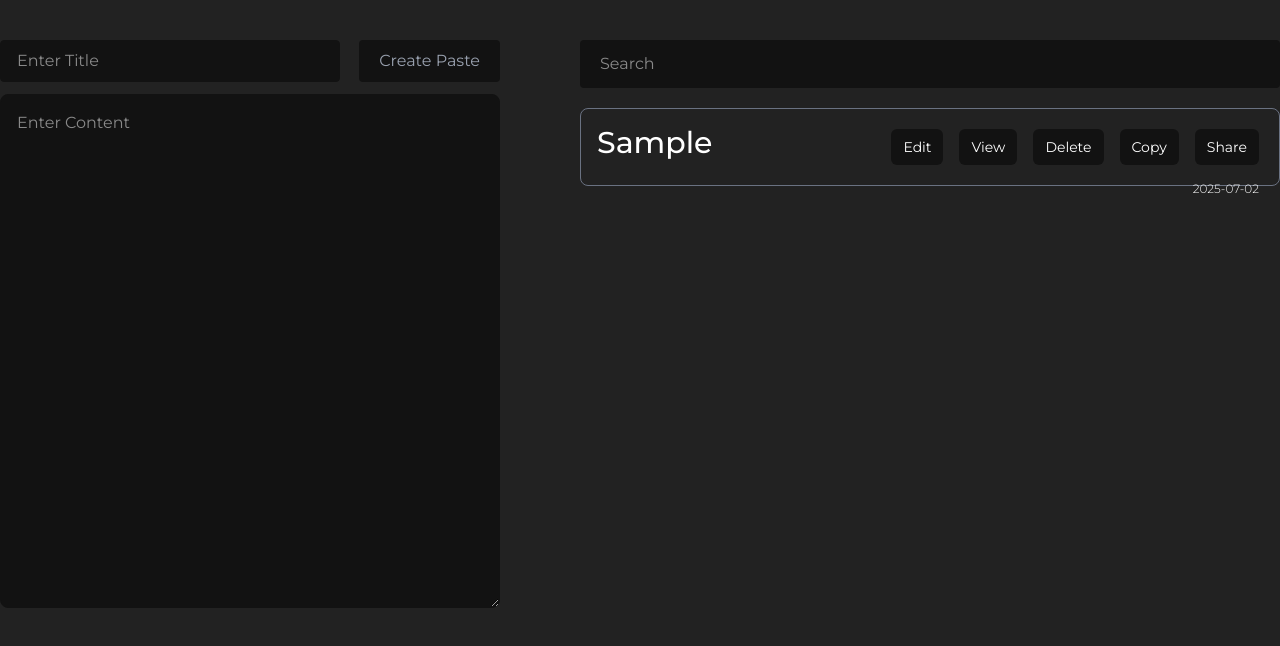
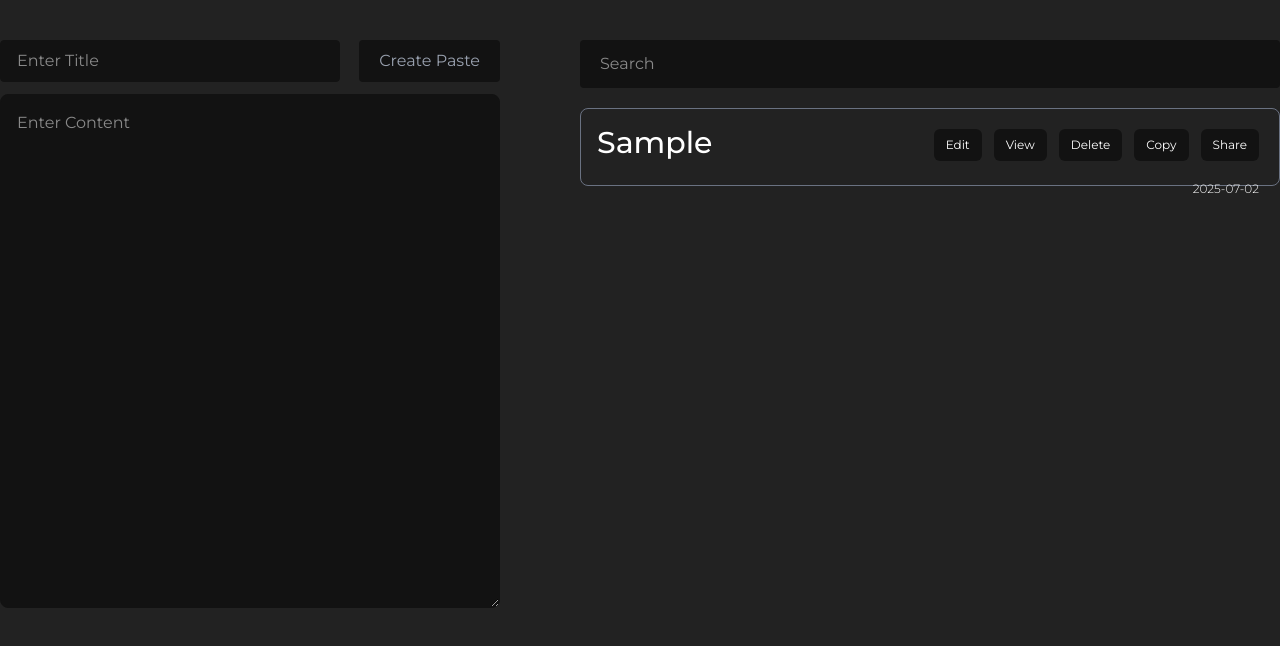
Before and after one commit to vmridul/Paste, a React (Vite) app: page / in a window 1280 px wide. Both pictures are taken after typing "Sample" into the empty fields and a click on the button "Create Paste". Shown: the top 646 px of the page. Built offline with nearby package versions, Linux system fonts and the light colour scheme.

Commit message:
Update Paste.jsx

```diff
--- a/src/components/Paste.jsx
+++ b/src/components/Paste.jsx
@@ -66,17 +66,17 @@ const Paste = () => {
                 <div className="mt-2 overflow-hidden break-words max-w-[85%]">{paste.value}</div>
                 <div
                   onClick={(e) => e.stopPropagation()}
-                  className="flex gap-4 absolute right-5 top-5"
+                  className="flex gap-3 absolute right-5 top-5"
                 >
-                  <button className="hover:bg-blue-900 transition-all ease-in p-2 pl-3 pr-3 bg-[#121212] rounded-md text-sm">
+                  <button className="hover:bg-blue-900 transition-all ease-in p-2 pl-3 pr-3 bg-[#121212] rounded-md text-xs">
                     <NavLink to={`/?pasteId=${paste._id}`}>Edit</NavLink>
                   </button>
-                  <button className="hover:bg-blue-900 transition-all ease-in p-2 pl-3 pr-3 bg-[#121212] rounded-md text-sm">
+                  <button className="hover:bg-blue-900 transition-all ease-in p-2 pl-3 pr-3 bg-[#121212] rounded-md text-xs">
                     <NavLink to={`/pastes/${paste._id}`}>View</NavLink>
                   </button>
                   <button
                     onClick={() => handleDelete(paste._id)}
-                    className="hover:bg-red-900 transition-all ease-in p-2 pl-3 pr-3 bg-[#121212] rounded-md text-sm"
+                    className="hover:bg-red-900 transition-all ease-in p-2 pl-3 pr-3 bg-[#121212] rounded-md text-xs"
                   >
                     Delete
                   </button>
@@ -85,7 +85,7 @@ const Paste = () => {
                       navigator.clipboard.writeText(paste.value);
                       toast.success("Copied to clipboard");
                     }}
-                    className="hover:bg-green-900 transition-all ease-in p-2 pl-3 pr-3 bg-[#121212] rounded-md text-sm"
+                    className="hover:bg-green-900 transition-all ease-in p-2 pl-3 pr-3 bg-[#121212] rounded-md text-xs"
                   >
                     Copy
                   </button>
@@ -94,7 +94,7 @@ const Paste = () => {
                       setShowPopupId(paste._id);
                       setShowPopup(true);
                     }}
-                    className="hover:bg-blue-900 transition-all ease-in p-2 pl-3 pr-3 bg-[#121212] rounded-md text-sm"
+                    className="hover:bg-blue-900 transition-all ease-in p-2 pl-3 pr-3 bg-[#121212] rounded-md text-xs"
                   >
                     Share
                   </button>
```
